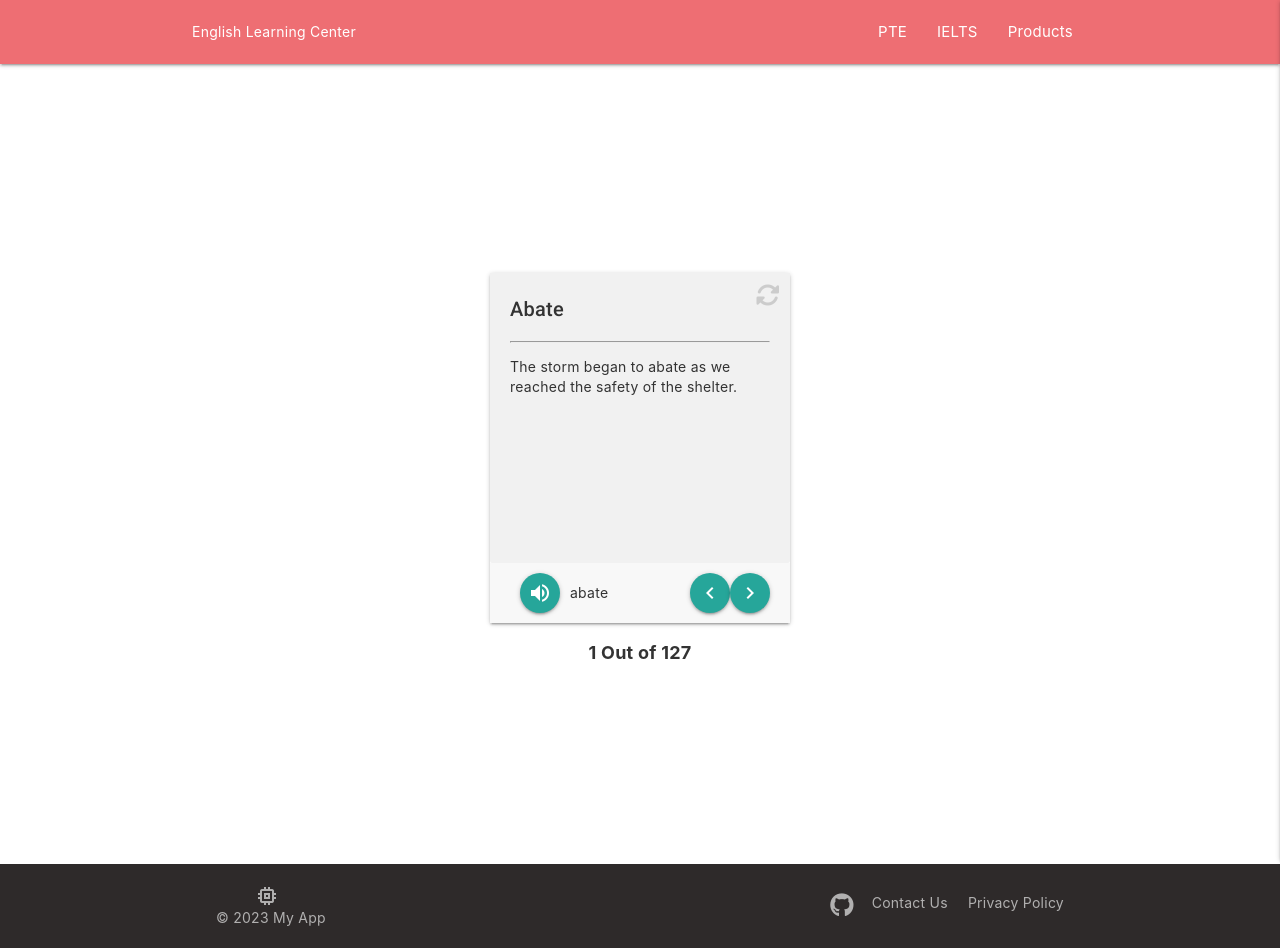
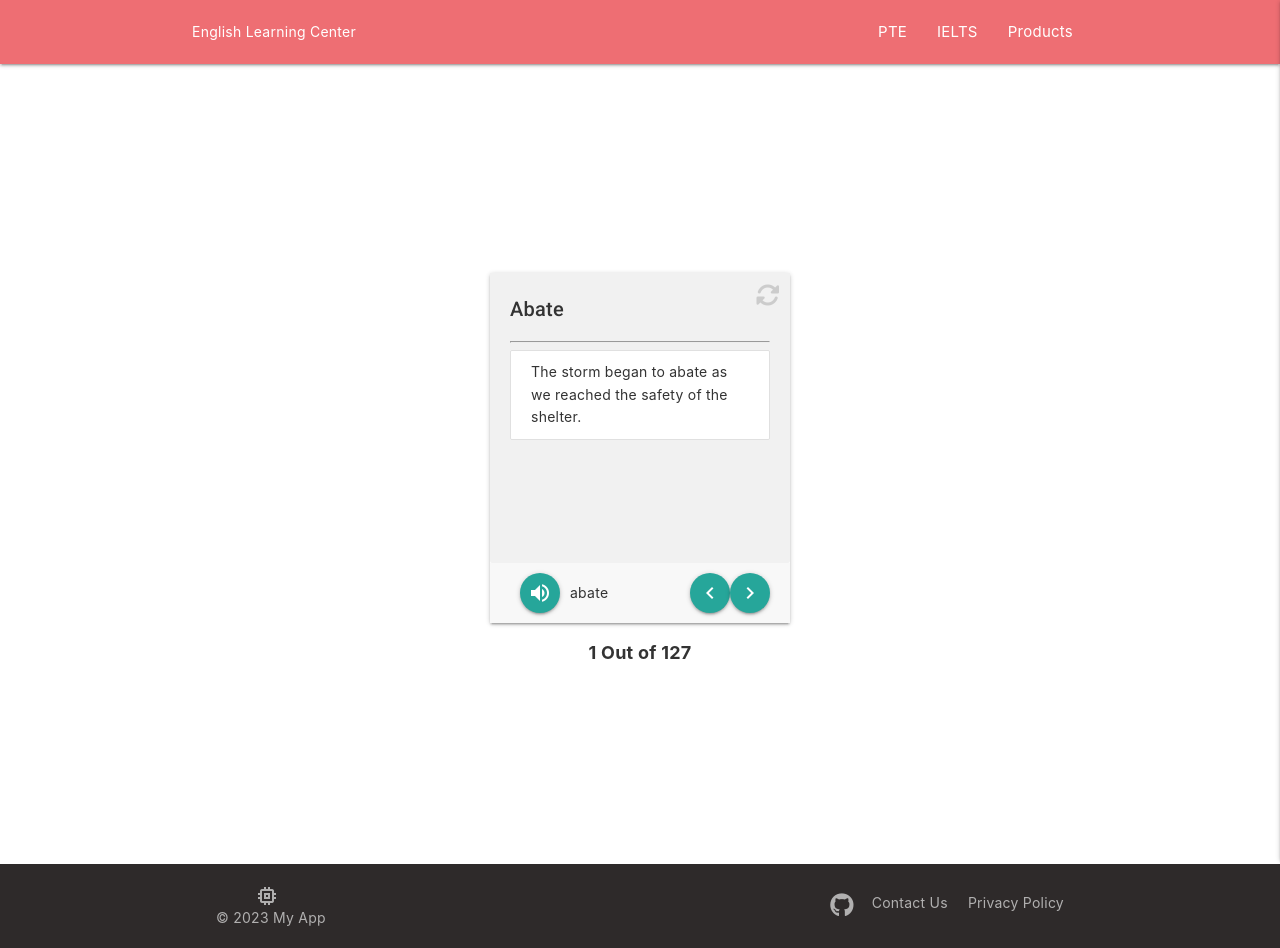
Before and after one commit to jadidihosein68/EnglishPractice, an Angular app: page /pte in a window 1280 px wide. Built offline with nearby package versions, Linux system fonts and the light colour scheme.

Commit message:
upadte card

```diff
--- a/src/app/shared/english-learner-card/english-learner-card.component.html
+++ b/src/app/shared/english-learner-card/english-learner-card.component.html
@@ -5,9 +5,11 @@
 
       <hr>
       <div class="sample-sentences">
-        <ul>
-          <li *ngFor="let sentence of vocabularyItem?.sampleSentences">{{ sentence }}</li>
+
+        <ul class="collection">
+          <li class="collection-item" *ngFor="let sentence of vocabularyItem?.sampleSentences">{{ sentence }}</li>
         </ul>
+
       </div>
       <i class="fas fa-sync-alt flip-icon" (click)="flipCard()"></i>
     </div>
```
